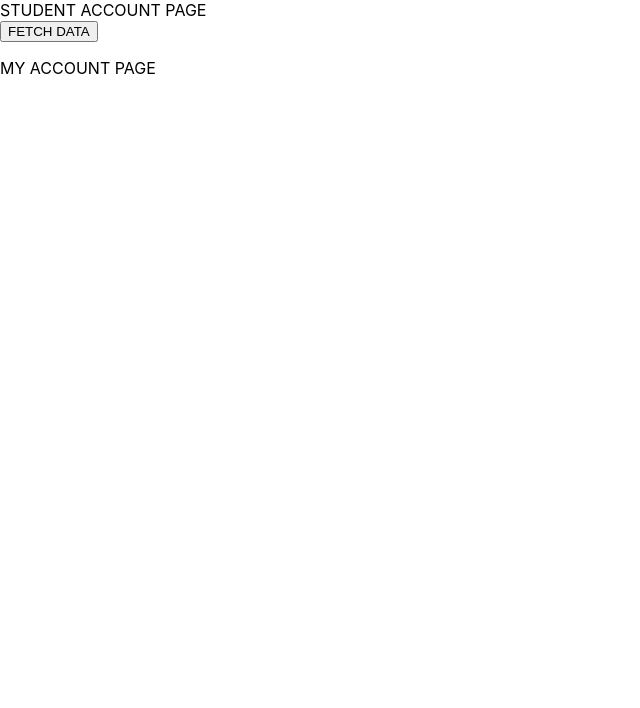
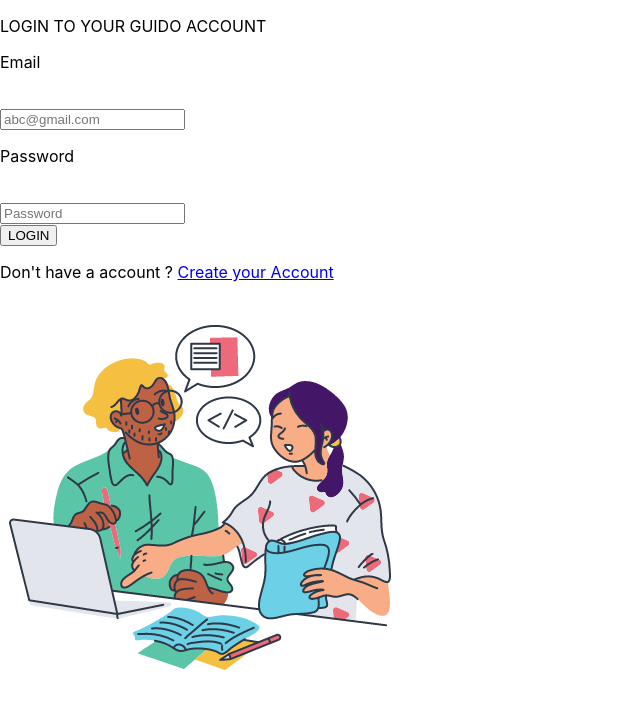
Before and after one commit to AKSHATH99/GUIDO, a React (Create React App) app in the folder frontend/: page / in a window 1280 px wide. Shown: the top 708 px of the page, without its empty margins (0-640 px from the left). Built offline with nearby package versions, Linux system fonts and the light colour scheme.

Commit message:
added params to mentorAccount path

```diff
--- a/frontend/src/components/Mentor/MentorLogin.js
+++ b/frontend/src/components/Mentor/MentorLogin.js
@@ -32,9 +32,11 @@ const MentorLogin = () => {
       );
       console.log(response);
       console.log(response.data.data.accessToken);
+      const mentorID = response.data.data.user._id;
+      console.log(response)
       localStorage.setItem("token", response.data.data.accessToken);
       if (response) {
-        navigate("/MentorAccount");
+        navigate(`/MentorAccount/${mentorID}`);
       }
     } catch (error) {
       console.log(error);
--- a/frontend/src/index.js
+++ b/frontend/src/index.js
@@ -13,11 +13,12 @@ import MentorLogin from "./components/Mentor/MentorLogin.js";
 import MentorRegistration from "./components/Mentor/MentorRegistration.js";
 import StudentLogin from "./components/Student/StudentLogin.js";
 import StudentAcount from "./components/Student/StudentAcount.js";
+import Shimmer from "./components/Shimmer.js";
 
 const appRouter = createBrowserRouter([
   {
     path:"/",
-    element:<StudentAcount/>
+    element:<MentorLogin/>
   },
   {
     path: "/studentLogin",
@@ -33,7 +34,7 @@ const appRouter = createBrowserRouter([
     element:<MentorRegistration/>
   },
   {
-    path: "/MentorAccount",
+    path: "/MentorAccount/:id",
     element: <MentorAccount />,
   },
 ]);
```
